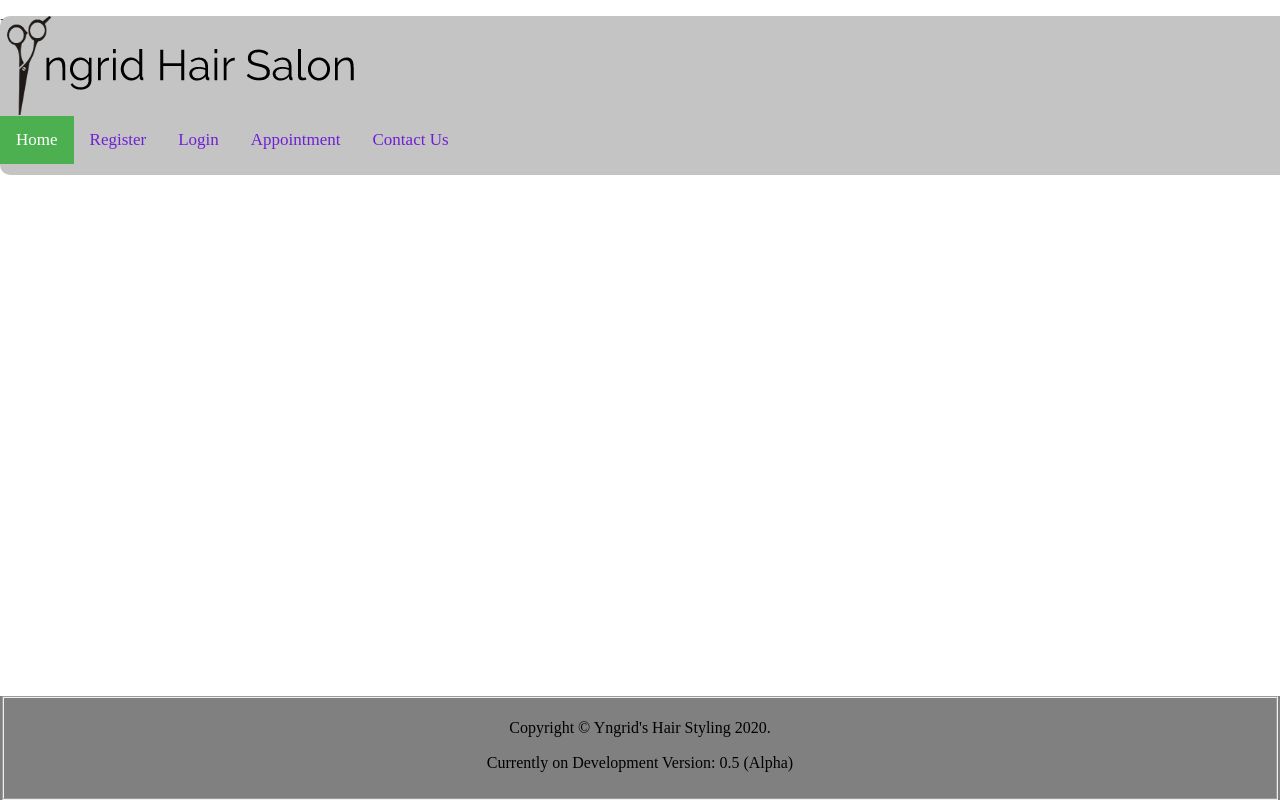
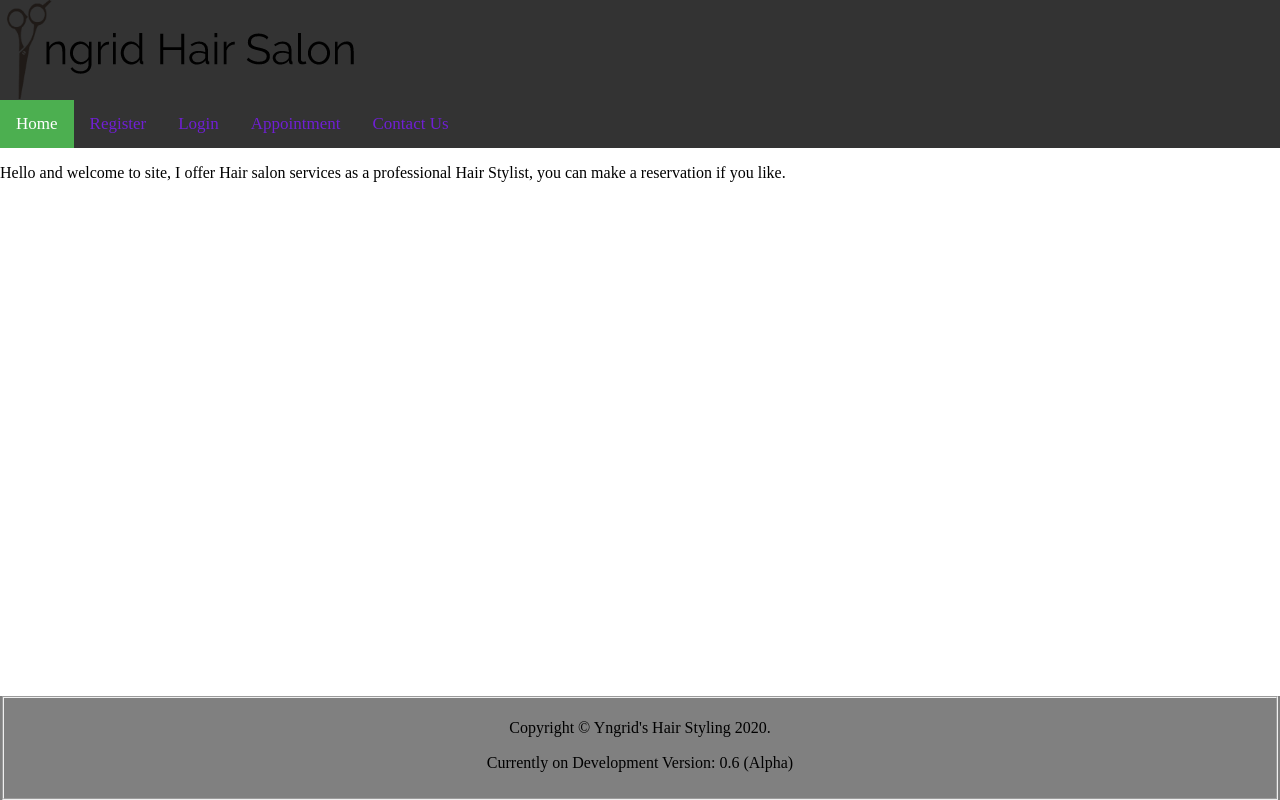
Before and after one commit to gabrielgrc78/PhpProject1, a PHP site: page / in a window 1280 px wide. Run offline with PHP 8.4, Linux system fonts and the light colour scheme.

Commit message:
CSS bug fixed, and advancing to revision 0.6

```diff
--- a/assets/config.php
+++ b/assets/config.php
@@ -11,7 +11,7 @@
 $host['port'] = "3306";
 //Server//
 $servername = "Yngrid's Hair Styling";
-$version    = "0.5 (Alpha)";
+$version    = "0.6 (Alpha)";
 //session link//
 $connect = mysqli_connect($host['hostname'],$host['user'],$host['password'],$host['database'],$host['port']) or die ("can't connect to server");
 
--- a/assets/css/main.css
+++ b/assets/css/main.css
@@ -1,10 +1,7 @@
 /*Add a black background color to the top navigation bar*/
 .NavBar{
-    position: fixed;
-    width: 1340px;
-    height: 159px;
-    background: #C4C4C4;
-    border-radius: 10px;
+    background-color: #333;
+    overflow: hidden;
 }
 /*Style the links inside the top navigation bar*/
 .NavBar a {
```
